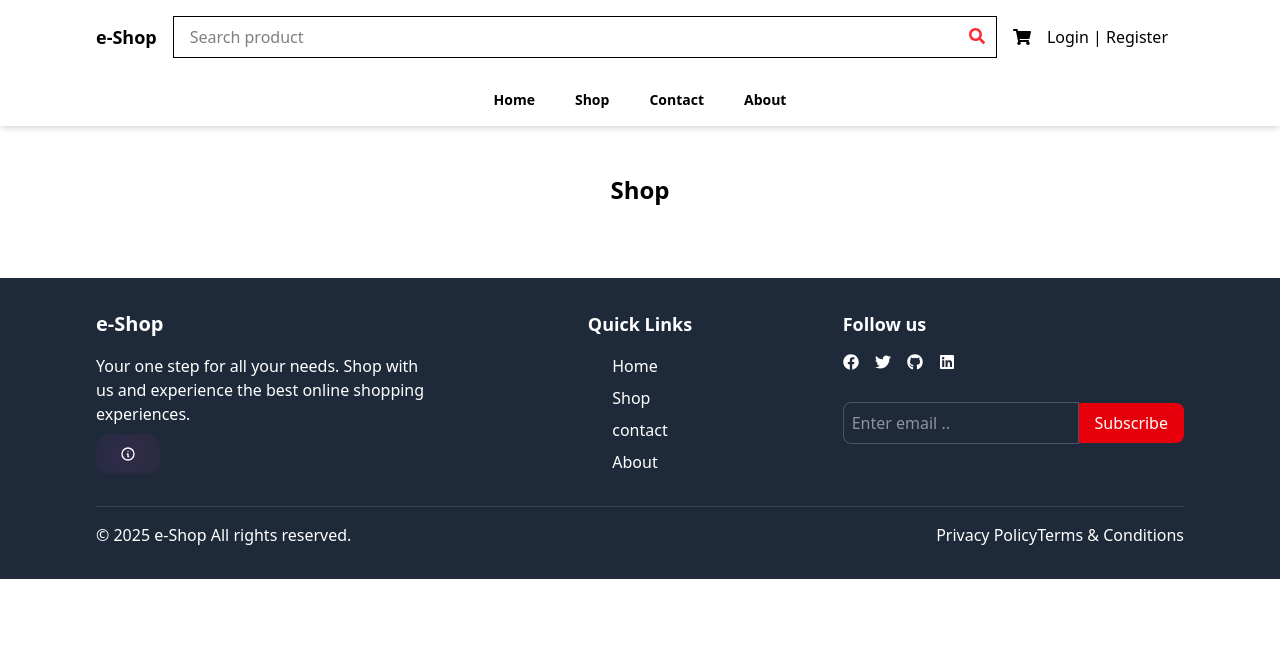
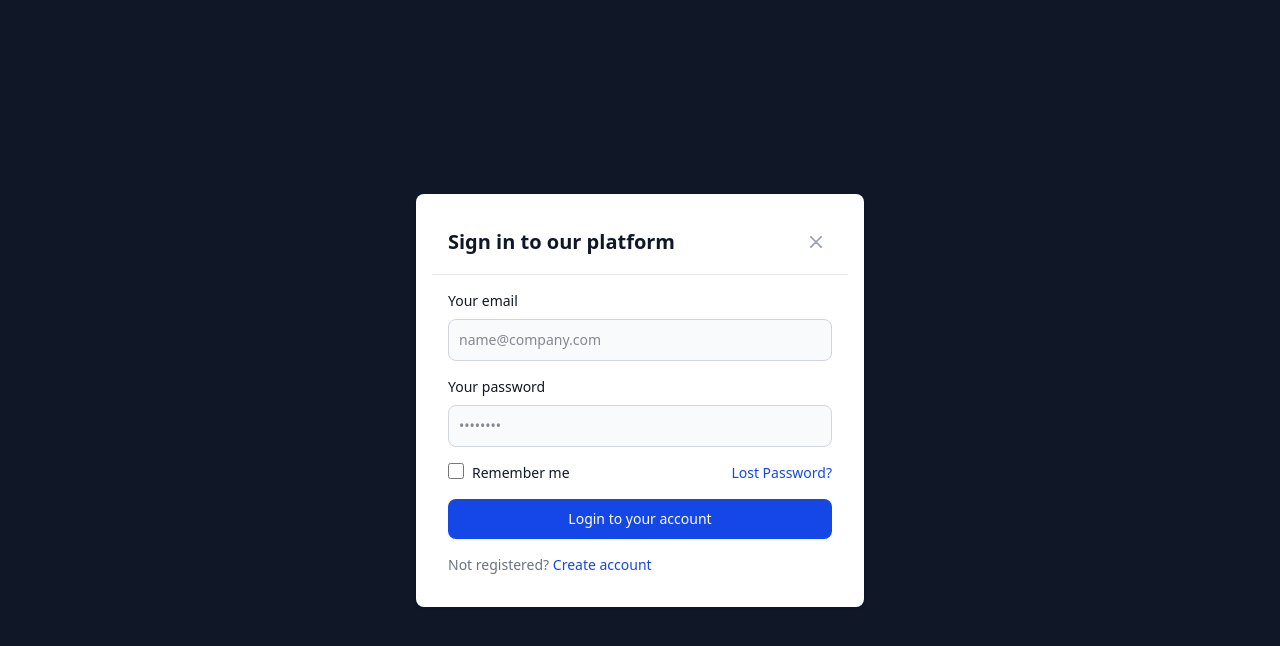
Before and after one commit to Blissmal/Ecommerce-react-js-redux-toolkit, a React (Vite) app: page /shop in a window 1280 px wide. Both pictures are taken after a click on the button "Login | Register". Shown: the top 646 px of the page. Built offline with nearby package versions, Linux system fonts and the light colour scheme.

Commit message:
cusstomized login

```diff
--- a/src/components/Login.jsx
+++ b/src/components/Login.jsx
@@ -1,36 +1,95 @@
-const Login = () => {
+import { useState } from "react";
+
+const Login = ({isModalOPen, setIsModalOPen}) => {
   return (
+    <>
+      {isModalOPen && (
+        <div className="fixed inset-0 z-50 flex justify-center items-center w-full h-full bg-gray-900 bg-opacity-50">
+          <div className="relative p-4 w-full max-w-md bg-white rounded-lg shadow-sm dark:bg-gray-700">
+            {/* Modal header */}
+            <div className="flex items-center justify-between p-4 border-b rounded-t dark:border-gray-600 border-gray-200">
+              <h3 className="text-xl font-semibold text-gray-900 dark:text-white">
+                Sign in to our platform
+              </h3>
+              <button
+                onClick={() => setIsModalOPen(false)}
+                className="text-gray-400 bg-transparent hover:bg-gray-200 hover:text-gray-900 rounded-lg text-sm w-8 h-8 inline-flex justify-center items-center dark:hover:bg-gray-600 dark:hover:text-white"
+              >
+                <svg
+                  className="w-3 h-3"
+                  aria-hidden="true"
+                  xmlns="http://www.w3.org/2000/svg"
+                  fill="none"
+                  viewBox="0 0 14 14"
+                >
+                  <path
+                    stroke="currentColor"
+                    strokeLinecap="round"
+                    strokeLinejoin="round"
+                    strokeWidth="2"
+                    d="M1 1l6 6m0 0l6 6M7 7l6-6M7 7L1 13"
+                  />
+                </svg>
+                <span className="sr-only">Close modal</span>
+              </button>
+            </div>
+            {/* Modal body */}
+            <div className="p-4">
+              <form className="space-y-4">
                 <div>
-      <h2 className='text-2xl font-bold mb-4'>Login</h2>
-      <form action="">
-        <div className='mb-4'>
-            <label htmlFor="" className='block text-gray-700'>Email</label>
-            <input type="email" className='w-full px-3 py-2 border' placeholder='Enter Email'/>
+                  <label className="block mb-2 text-sm font-medium text-gray-900 dark:text-white">
+                    Your email
+                  </label>
+                  <input
+                    type="email"
+                    className="bg-gray-50 border border-gray-300 text-gray-900 text-sm rounded-lg focus:ring-blue-500 focus:border-blue-500 block w-full p-2.5 dark:bg-gray-600 dark:border-gray-500 dark:placeholder-gray-400 dark:text-white"
+                    placeholder="name@company.com"
+                    required
+                  />
                 </div>
-
-        <div className='mb-4'>
-            <label htmlFor="" className='block text-gray-700'>Password</label>
-            <input type="password" className='w-full px-3 py-2 border' placeholder='Enter password'/>
+                <div>
+                  <label className="block mb-2 text-sm font-medium text-gray-900 dark:text-white">
+                    Your password
+                  </label>
+                  <input
+                    type="password"
+                    className="bg-gray-50 border border-gray-300 text-gray-900 text-sm rounded-lg focus:ring-blue-500 focus:border-blue-500 block w-full p-2.5 dark:bg-gray-600 dark:border-gray-500 dark:placeholder-gray-400 dark:text-white"
+                    placeholder="••••••••"
+                    required
+                  />
                 </div>
-
-        <div className='mb-4 flex items-center justify-between'>
-            <label htmlFor="" className='inline-flex items-center'>
-                <input type="checkbox" className='form-checkbox'/>
-                <span className='ml-2 text-gray-700'>Remember Me</span>
-                <a href="#" className='text-red-800'>Forgot Password ?</a>
+                <div className="flex justify-between">
+                  <div className="flex items-start">
+                    <input
+                      id="remember"
+                      type="checkbox"
+                      className="w-4 h-4 border border-gray-300 rounded-sm bg-gray-50 focus:ring-3 focus:ring-blue-300 dark:bg-gray-600 dark:border-gray-500 dark:focus:ring-blue-600 dark:ring-offset-gray-800"
+                      required
+                    />
+                    <label className="ms-2 text-sm font-medium text-gray-900 dark:text-gray-300">
+                      Remember me
                     </label>
                   </div>
-
-        <div className='mb-4'>
-            <button className='w-full bg-red-600 text-white py-2' type='submit'>Login</button>
+                  <a href="#" className="text-sm text-blue-700 hover:underline dark:text-blue-500">
+                    Lost Password?
+                  </a>
+                </div>
+                <button
+                  type="submit"
+                  className="w-full text-white bg-blue-700 hover:bg-blue-800 focus:ring-4 focus:outline-none focus:ring-blue-300 font-medium rounded-lg text-sm px-5 py-2.5 text-center dark:bg-blue-600 dark:hover:bg-blue-700 dark:focus:ring-blue-800"
+                >
+                  Login to your account
+                </button>
+                <div className="text-sm font-medium text-gray-500 dark:text-gray-300">
+                  Not registered? <a href="#" className="text-blue-700 hover:underline dark:text-blue-500">Create account</a>
                 </div>
               </form>
-      <div className='text-center'>
-        <span className='text-gray-700'>Don&#39;t have any account ?</span>
-        <button className='text-red-800'>Sign Up</button>
             </div>
           </div>
-  )
-}
+        </div>
+      )}
+      </>
+  );
+};
 
-export default Login
+export default Login;
--- a/src/components/Navbar.jsx
+++ b/src/components/Navbar.jsx
@@ -1,8 +1,13 @@
+import { useState } from "react";
 import { FaSearch, FaShoppingCart, FaUser } from "react-icons/fa";
 import { useSelector } from "react-redux";
 import { Link } from "react-router-dom";
+import Login from "./Login";
 
 const Navbar = () => {
+  const [isModalOPen, setIsModalOPen] = useState(false)
+  const [isLogin, setIsLogin] = useState(true)
+
   const products = useSelector((state) => state.cart.products);
   return (
     <nav className="bg-white shadow-md">
@@ -29,10 +34,11 @@
               </span>
             )}
           </Link>
-          <button className="hidden md:block">Login | Register</button>
+          <button onClick={() => setIsModalOPen(true)} className="hidden md:block">Login | Register</button>
           <button className="block md:hidden">
             <FaUser />
           </button>
+          <Login isModalOPen={isModalOPen} setIsModalOPen={setIsModalOPen}/>
         </div>
       </div>
       <div className="flex items-center justify-center space-x-10 py-4 text-sm font-bold">
```
Lines whose indentation alone changed are shown as unchanged.
